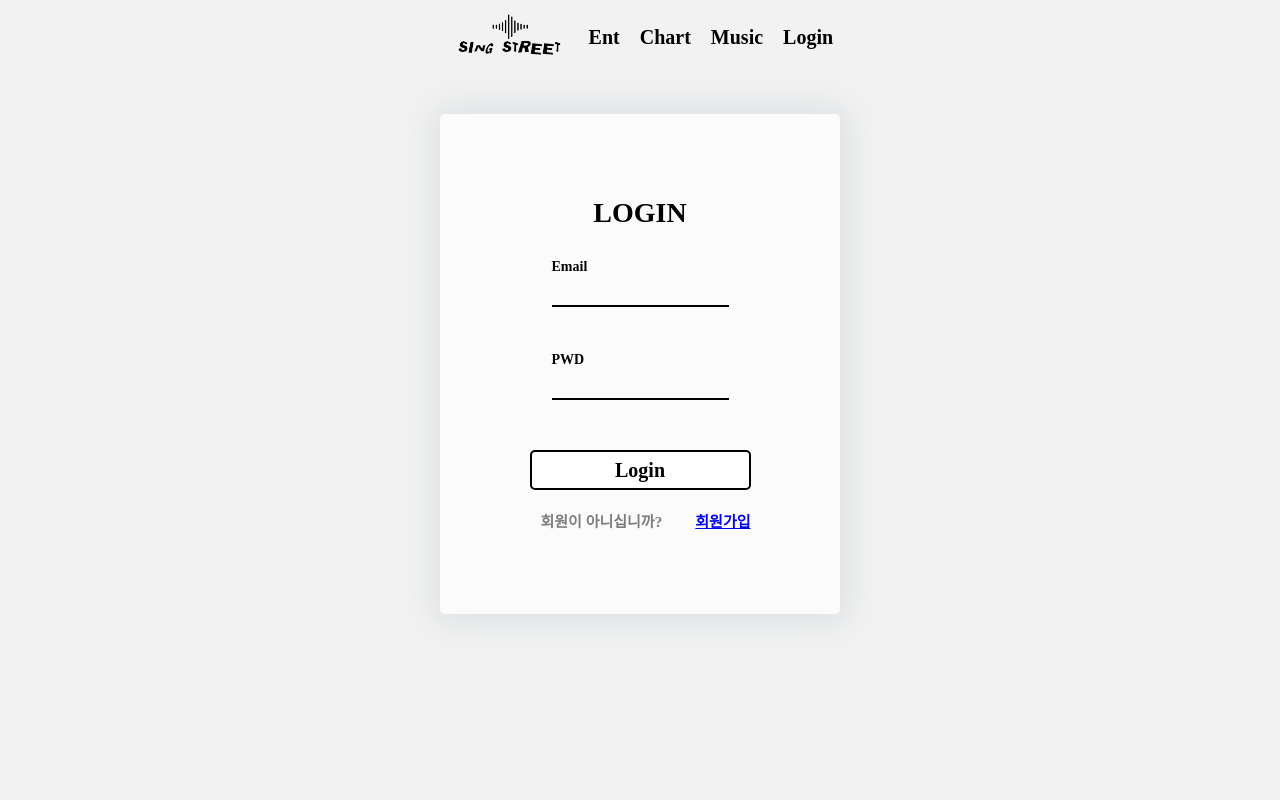
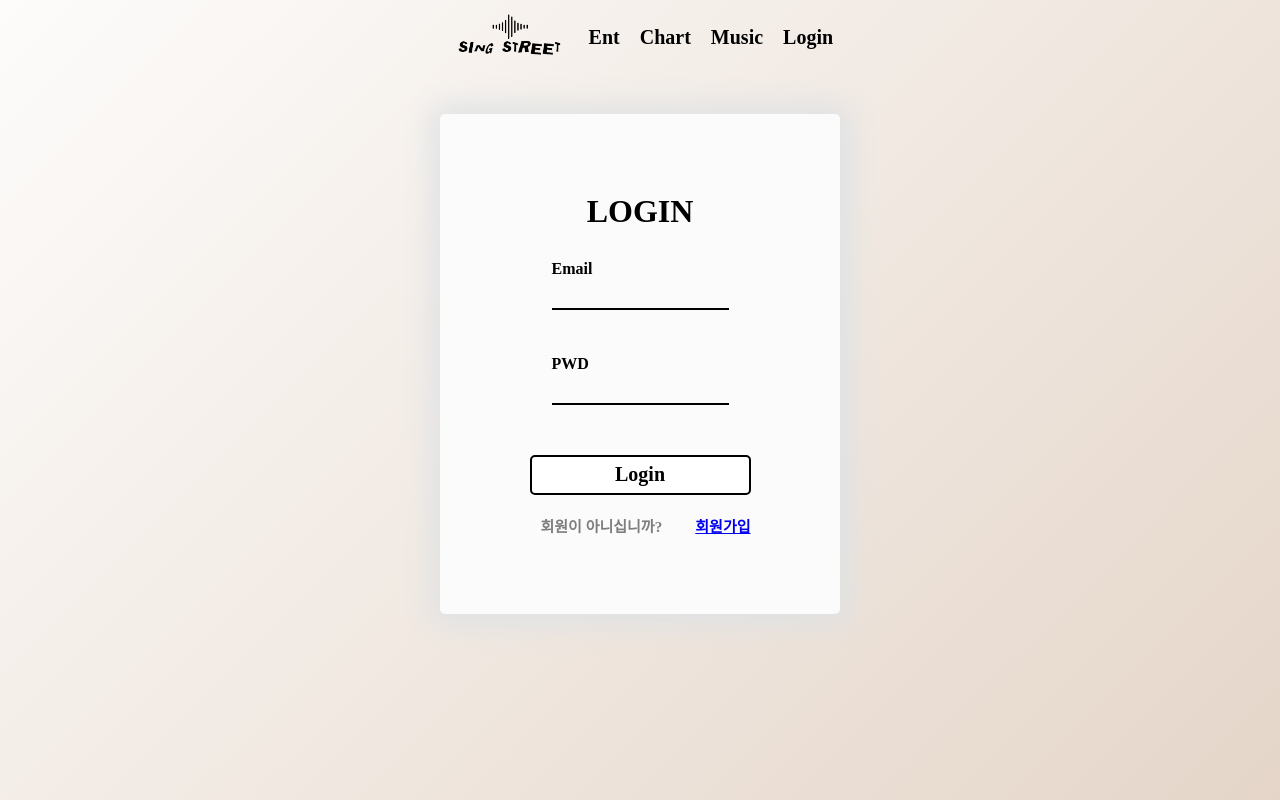
Before and after one commit to c0mmedes/SingStreet, a React (Create React App) app in the folder frontend/: page /login in a window 1280 px wide. Shown: the top 800 px of the page. Built offline with nearby package versions, Linux system fonts and the light colour scheme; a web font is replaced by a local one.

Commit message:
엔터 Nav 레이아웃  수정

```diff
--- a/frontend/src/css/ent/EntCreate.css
+++ b/frontend/src/css/ent/EntCreate.css
@@ -5,11 +5,6 @@
   height: 500px;
 }
 
-body {
-  font-family: Verdana, Geneva, sans-serif;
-  font-size: 14px;
-  background: #f2f2f2;
-}
 ::-webkit-scrollbar {
   display: none;
 }
```
